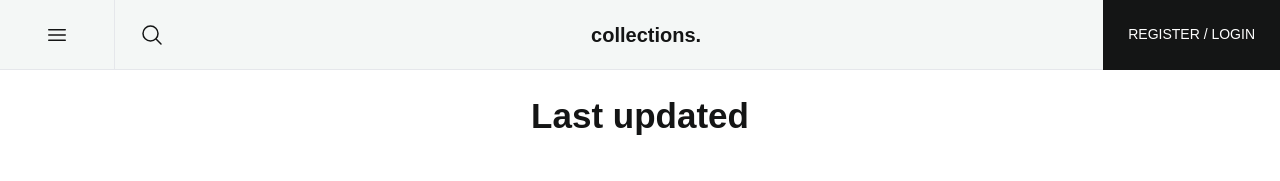
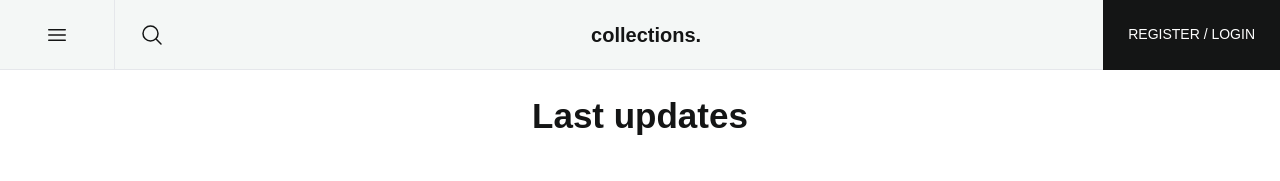
Before and after one commit to MuhammadjonRahimov/course-project, a React (Create React App) app in the folder client/: page / in a window 1280 px wide. Shown: the top 181 px of the page. Built offline with nearby package versions, Linux system fonts and the light colour scheme.

Commit message:
sth changed

```diff
--- a/client/src/App.js
+++ b/client/src/App.js
@@ -31,7 +31,7 @@ function App() {
 			<Header />
 			{showAuthForm && <RegisterOrLogin />}
 			{showSidebar && <Sidebar />}
-			<Section title='Last updated ' />
+			<Section title='Last updates ' />
 			<Section title="Top 5 big collections" />
 		</IsShownContext.Provider>
 	);
--- a/client/src/assets/style/index.css
+++ b/client/src/assets/style/index.css
@@ -5,9 +5,7 @@
 *{
 	padding:0;
 	margin:0;
-	/* box-sizing:inherit; */
-	box-sizing:border-box;
-
+	box-sizing:inherit;
 }
 button, input, textarea, select {
 	outline:none;
@@ -21,6 +19,7 @@ html, body{
 body{
 	font-family: Arial, sans-serif;
 	color:rgb(20, 21,21);
+	box-sizing:border-box;
 }
 
 #root{
@@ -32,3 +31,7 @@ body{
 .hidden{
 	overflow: hidden;
 }
+
+section{
+	margin-bottom: 4rem;
+}
```
